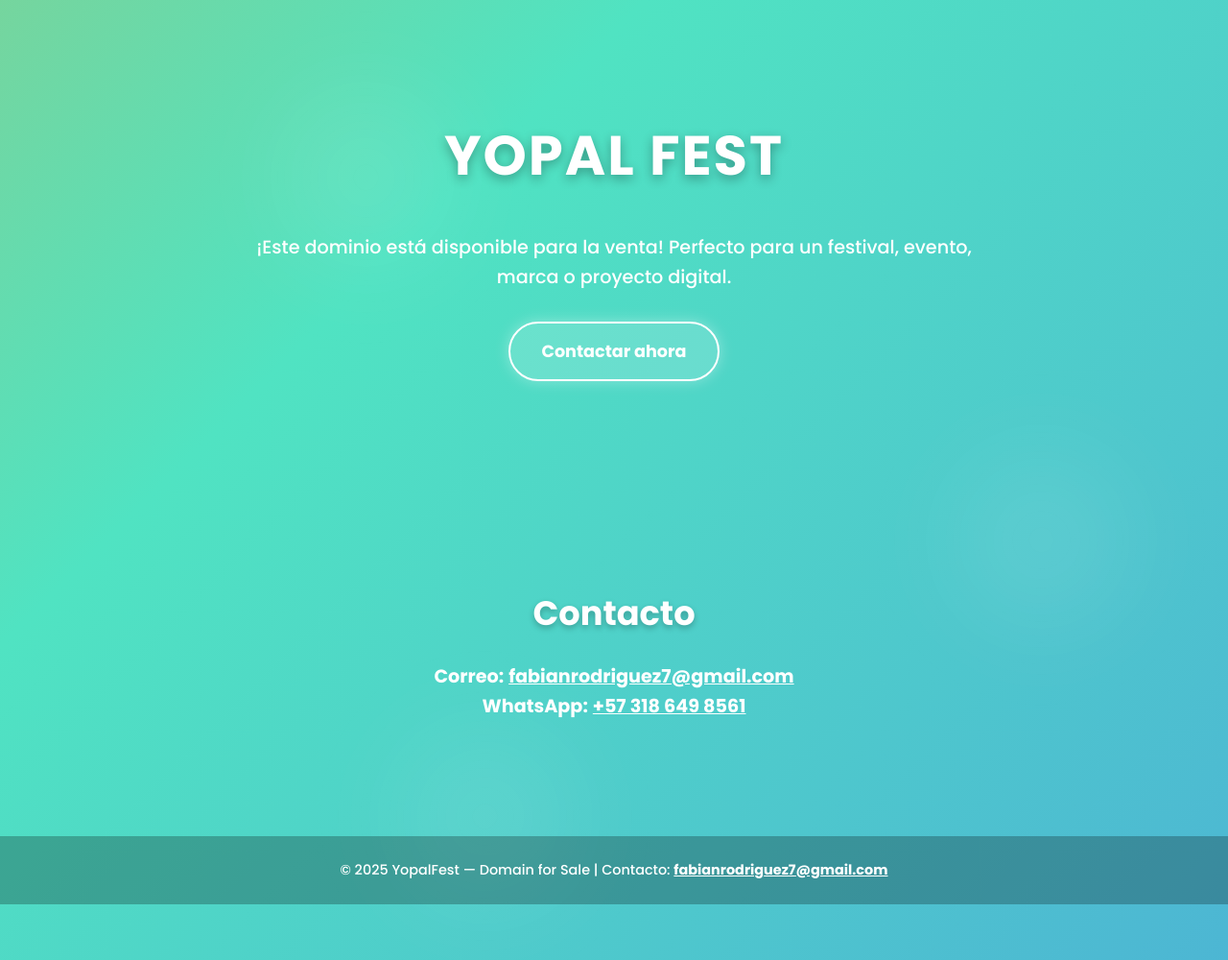
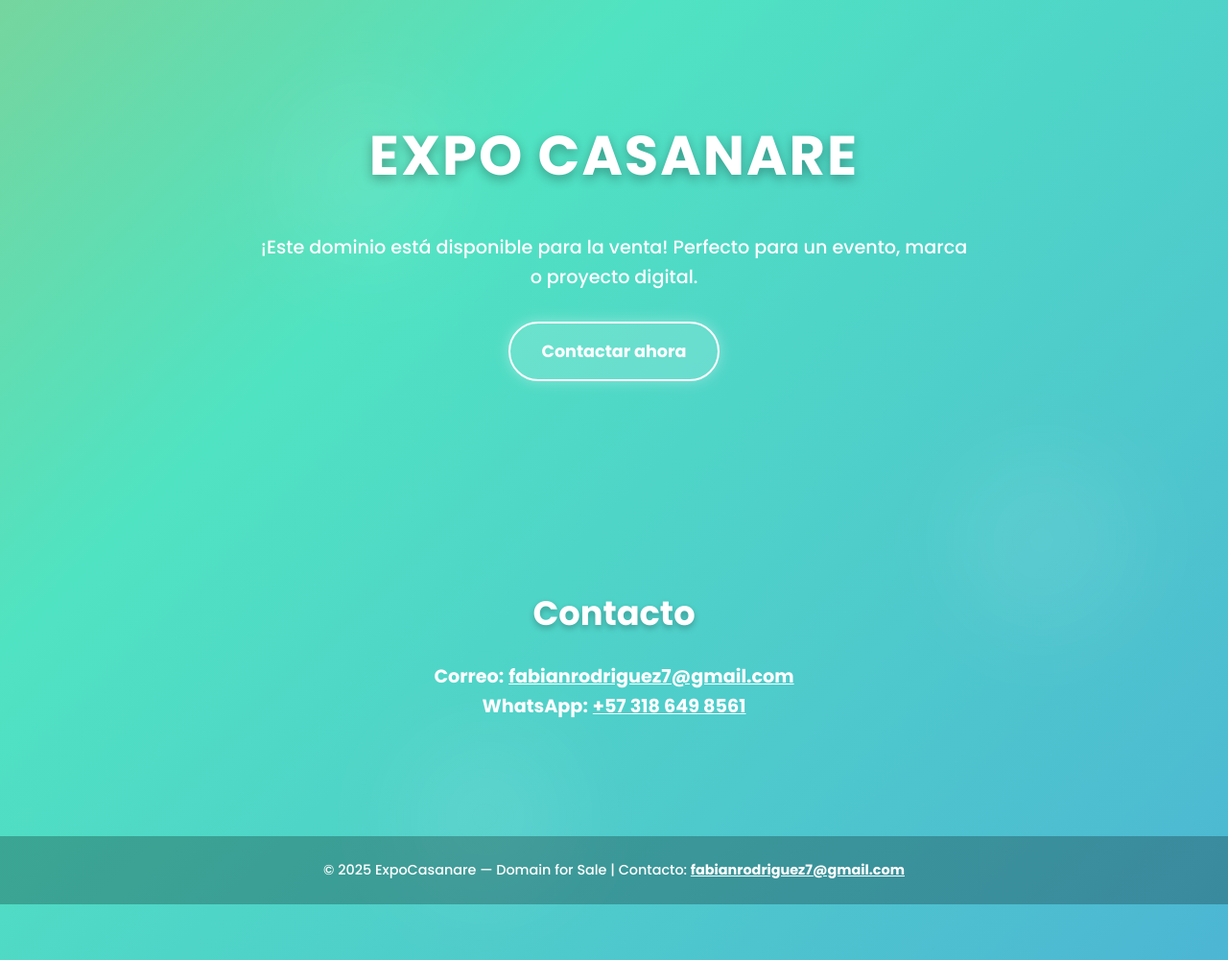
Before and after one commit to fabianrz7/expocasanare, a plain HTML site: page index.html in a window 1280 px wide. Shown: the whole page at 96% size. Drawn offline with Linux system fonts and the light colour scheme.

Commit message:
Update index.html

```diff
--- a/index.html
+++ b/index.html
@@ -3,7 +3,7 @@
 <head>
   <meta charset="utf-8" />
   <meta name="viewport" content="width=device-width, initial-scale=1" />
-  <title>Yopal Fest - Domain for Sale</title>
+  <title>Expo Casanare - Domain for Sale</title>
 
   <style>
     @import url('https://fonts.googleapis.com/css2?family=Poppins:wght@300;500;700&display=swap');
@@ -144,10 +144,10 @@
   <div class="light"></div>
 
   <header>
-    <h1 class="fade-in">Yopal Fest</h1>
+    <h1 class="fade-in">Expo Casanare</h1>
     <p class="fade-in delay-1">
       ¡Este dominio está disponible para la venta!
-      Perfecto para un festival, evento, marca o proyecto digital.
+      Perfecto para un evento, marca o proyecto digital.
     </p>
 
     <a class="btn fade-in delay-2" href="#contacto">Contactar ahora</a>
@@ -164,7 +164,7 @@
   </section>
 
   <footer>
-    &copy; 2025 YopalFest — Domain for Sale | Contacto:
+    &copy; 2025 ExpoCasanare — Domain for Sale | Contacto:
     <a href="mailto:fabianrodriguez7@gmail.com">fabianrodriguez7@gmail.com</a>
   </footer>
 
```
